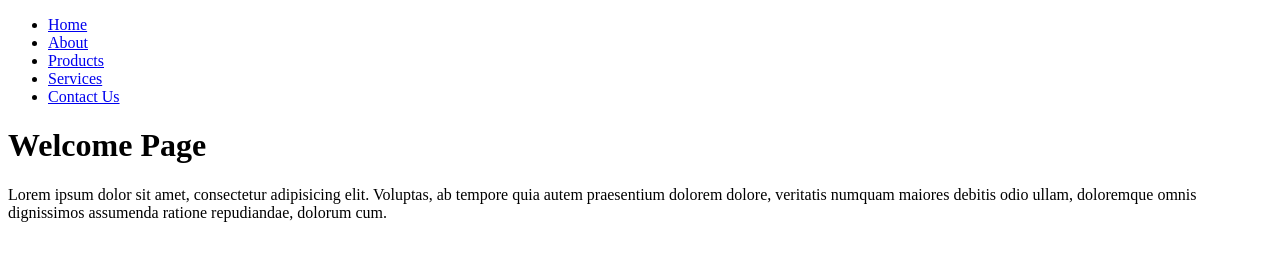
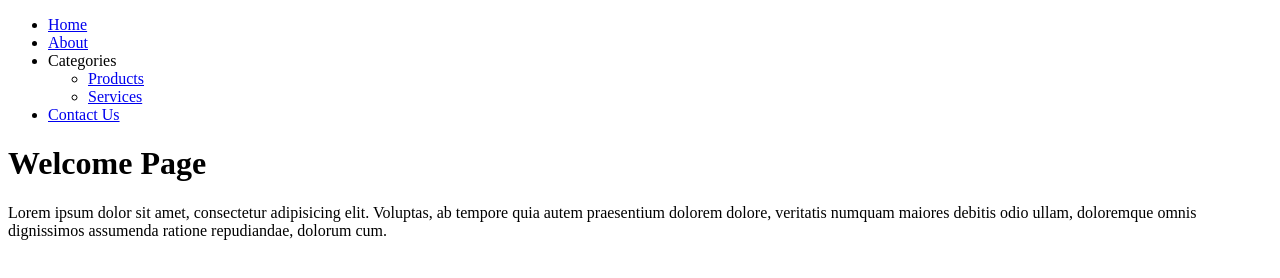
Before and after one commit to iuthub/ip2019_github_colab, a plain HTML site: page index.html in a window 1280 px wide. Drawn offline with Linux system fonts and the light colour scheme.

Commit message:
changed nav

```diff
--- a/index.html
+++ b/index.html
@@ -9,8 +9,12 @@
 		<ul>
 			<li><a href="#">Home</a></li>
 			<li><a href="#">About</a></li>
-			<li><a href="#">Products</a></li>
-			<li><a href="#">Services</a></li>
+			<li>Categories
+				<ul>
+					<li><a href="#">Products</a></li>
+					<li><a href	="#">Services</a></li>
+				</ul>
+			</li>
 			<li><a href="#">Contact Us</a></li>
 		</ul>
 	</nav>
```
Also changed, not shown: about.html (added, +10 -0 lines).
